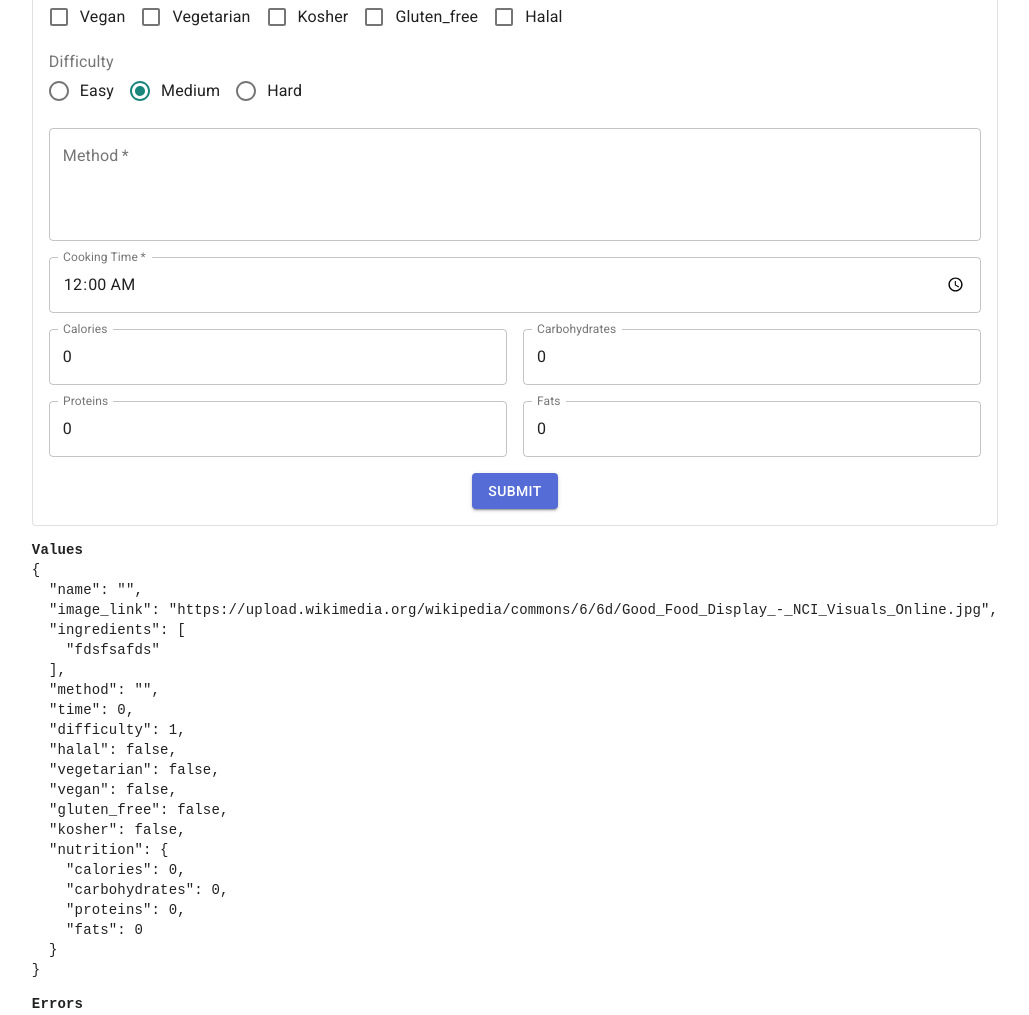
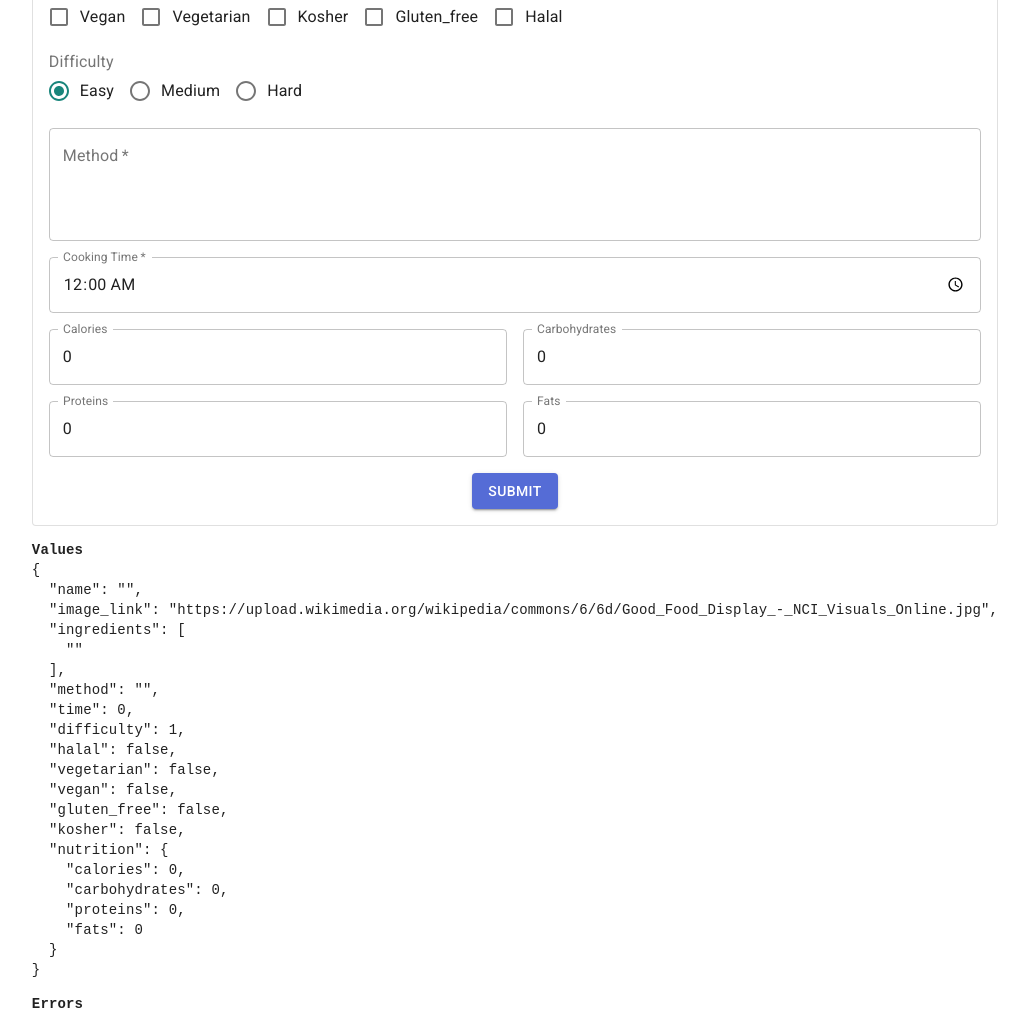
Before and after one commit to GuolinY/ImperialReallySMARTFoodAPP, a Next.js app: page /new-recipe in a window 1280 px wide. Shown: the part 448-1463 px from the top of the page, without its empty margins (125-1154 px from the left). Built offline with nearby package versions, Linux system fonts and the light colour scheme.

Commit message:
[gy119] changed onSubmit to send recipe data  in post request to backend

```diff
--- a/pages/new-recipe.jsx
+++ b/pages/new-recipe.jsx
@@ -19,6 +19,7 @@ import {
 import { DeleteOutlined } from "@material-ui/icons";
 import AddCircleOutlineIcon from "@material-ui/icons/AddCircleOutline";
 import Layout from "../components/_Layout";
+import axios from "axios";
 
 const validationSchema = yup.object({
   name: yup.string("Enter recipe name").required("Recipe name is required"),
@@ -33,7 +34,11 @@ const validationSchema = yup.object({
   gluten_free: yup.bool(),
   vegan: yup.bool(),
   vegetarian: yup.bool(),
-  difficulty: yup.number().required("Difficulty is required"),
+  difficulty: yup
+    .number()
+    .required("Difficulty is required")
+    .min(1, "Lowest difficulty is easy")
+    .max(3, "Highest difficulty is hard"),
   nutrition: yup.object().shape({
     calories: yup.number().required("Number of calories is required"),
     proteins: yup.number().required("Amount of protein is required"),
@@ -71,7 +76,7 @@ export default function NewRecipe() {
           name: "",
           image_link:
             "https://upload.wikimedia.org/wikipedia/commons/6/6d/Good_Food_Display_-_NCI_Visuals_Online.jpg",
-          ingredients: ["fdsfsafds"],
+          ingredients: [""],
           method: "",
           time: 0,
           difficulty: 1,
@@ -89,18 +94,15 @@ export default function NewRecipe() {
         }}
         validationSchema={validationSchema}
         onSubmit={async (values) => {
-          await new Promise((r) => setTimeout(r, 500));
-          alert(JSON.stringify(values, null, 2));
+          axios
+            .post(
+              "http://smart-food-app-backend.herokuapp.com/recipes/submit",
+              values
+            )
+            .then((result) => console.log(result));
         }}
       >
-        {({
-          values,
-          touched,
-          errors,
-          handleChange,
-          setFieldValue,
-          handleBlur,
-        }) => (
+        {({ values, touched, errors, handleChange, setFieldValue }) => (
           <Form autoComplete="off">
             <Paper variant="outlined" elevation={3} style={{ padding: 16 }}>
               <Grid
@@ -208,7 +210,7 @@ export default function NewRecipe() {
                       {["easy", "medium", "hard"].map((x, i) => (
                         <FormControlLabel
                           name="difficulty"
-                          value={i}
+                          value={i + 1}
                           control={<Radio />}
                           label={x.charAt(0).toUpperCase() + x.slice(1)}
                         />
```
